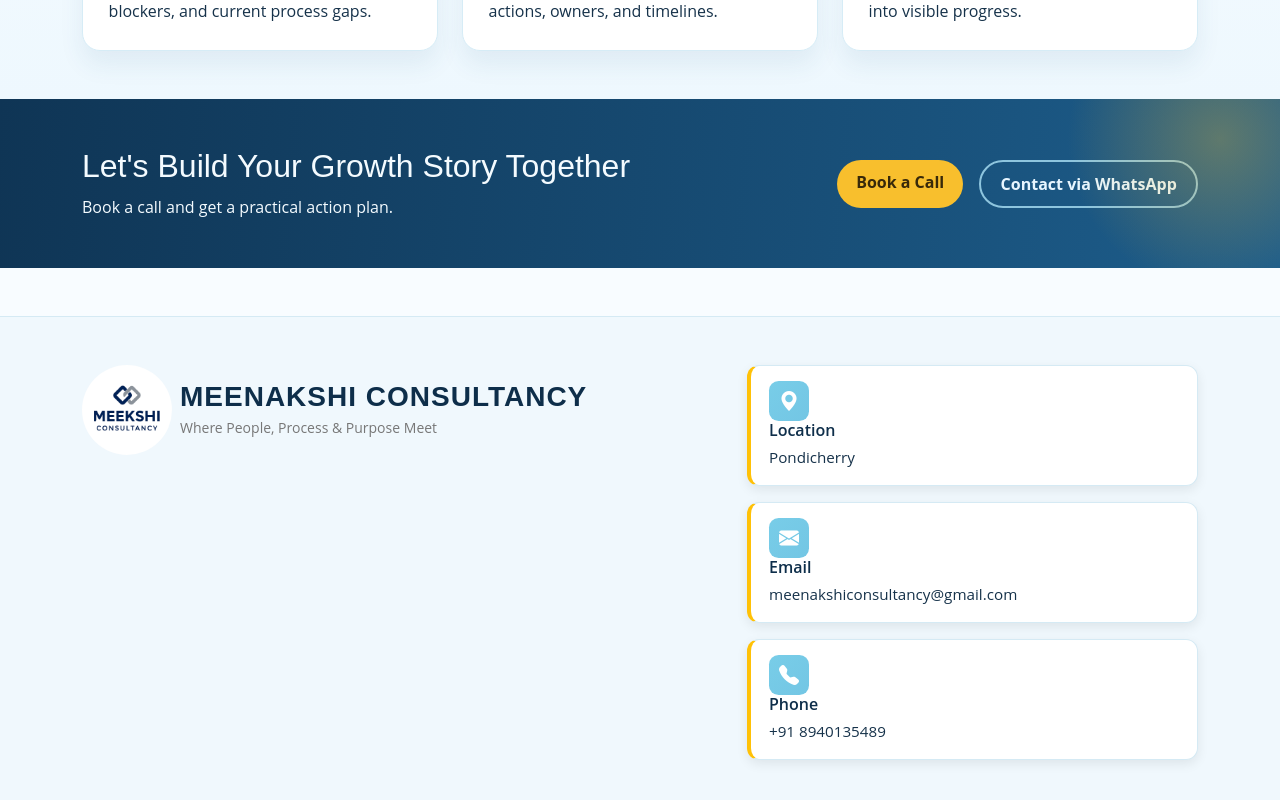
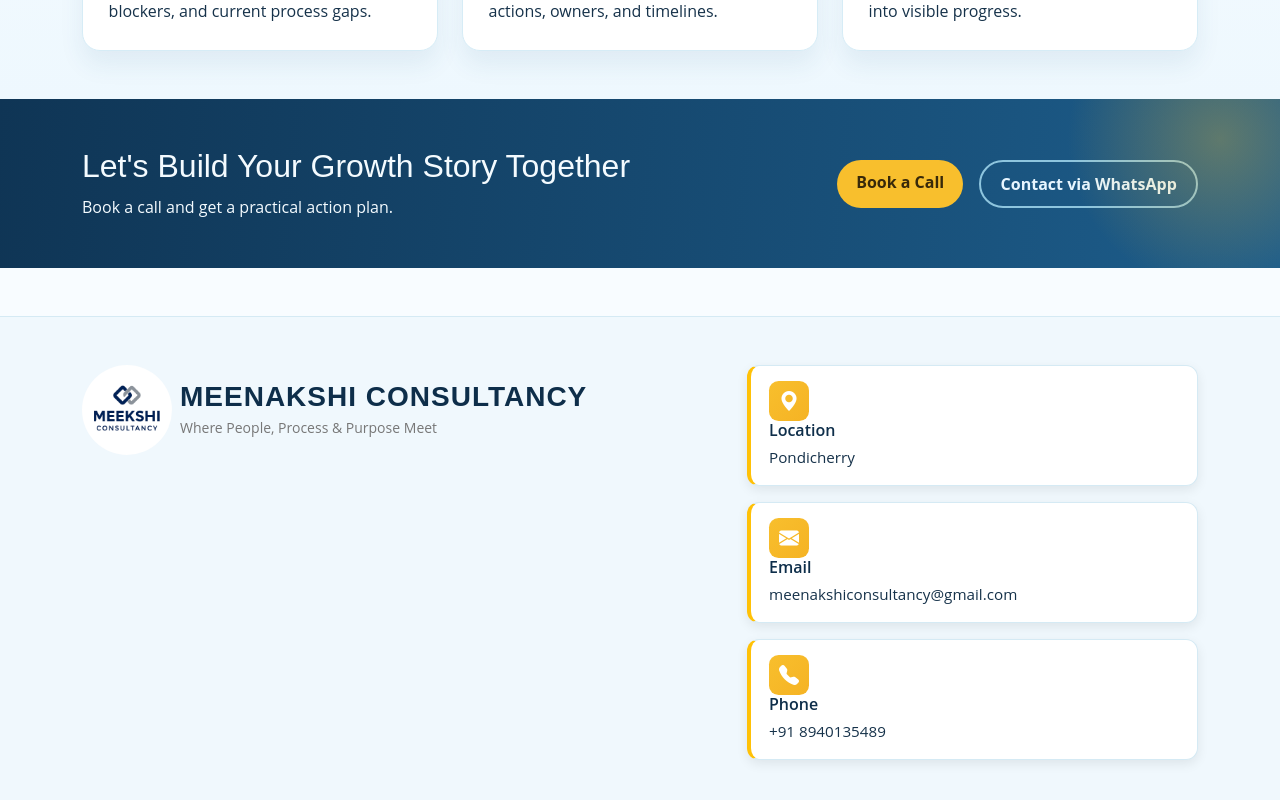
Before and after one commit to technovahub2025/meekshi_consultancy, a React (Vite) app: page / in a window 1280 px wide. Shown: the part 2440-3240 px from the top of the page. Built offline with nearby package versions, Linux system fonts and the light colour scheme.

Commit message:
color changed for footer icon

```diff
--- a/src/theme.css
+++ b/src/theme.css
@@ -1981,7 +1981,7 @@
   justify-content: center;
   width: 2.5rem;
   height: 2.5rem;
-  background: linear-gradient(135deg, #78cde8, #73c6e4);
+  background: linear-gradient(135deg, #f8bf2d, #f5b324);
   border-radius: 0.6rem;
   flex-shrink: 0;
 }
```
